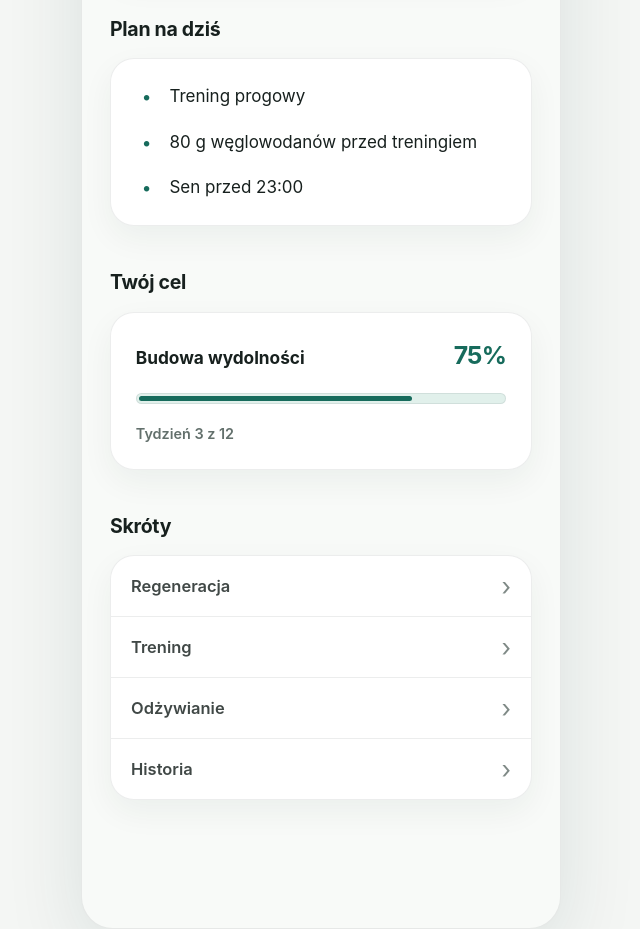
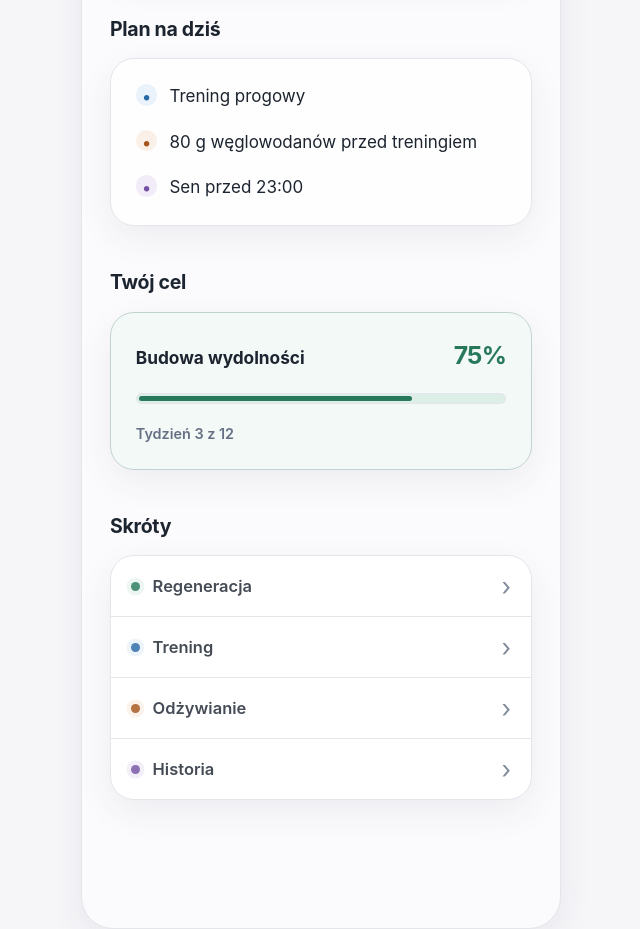
Before and after one commit to tdg4dftypb-coder/athlete-platform, a website built with Vite: page web/AthleteWeb/index.html in a window 1280 px wide. Shown: the part 1460-2389 px from the top of the page, without its empty margins (319-959 px from the left). Built offline with nearby package versions, Linux system fonts and the light colour scheme.

Commit message:
Align Morning Briefing visual system

```diff
--- a/web/AthleteWeb/src/features/morning-briefing/morning-briefing-view.ts
+++ b/web/AthleteWeb/src/features/morning-briefing/morning-briefing-view.ts
@@ -176,6 +176,7 @@ function createHero(model: MorningBriefingPresentation): HTMLElement {
 
 function createDecision(model: MorningBriefingPresentation): HTMLElement {
   const section = createSection("Dzisiejsza decyzja", "today-decision");
+  section.classList.add("briefing-section--training");
   const card = createCard("decision-card");
 
   const title = document.createElement("p");
@@ -198,6 +199,7 @@ function createListSection(
   variant: "check" | "change" | "plan",
 ): HTMLElement {
   const section = createSection(title, id);
+  section.classList.add(`briefing-section--${id}`);
   const card = createCard();
   card.append(createTextList(items, variant));
   section.append(card);
@@ -206,6 +208,7 @@ function createListSection(
 
 function createGoal(model: MorningBriefingPresentation): HTMLElement {
   const section = createSection("Twój cel", "your-goal");
+  section.classList.add("briefing-section--recovery");
   const card = createCard("goal-card");
 
   const heading = document.createElement("div");
--- a/web/AthleteWeb/src/styles/main.css
+++ b/web/AthleteWeb/src/styles/main.css
@@ -16,7 +16,7 @@ body {
 }
 
 button:focus-visible {
-  outline: 0.2rem solid var(--color-accent);
+  outline: 0.2rem solid var(--accent-recovery);
   outline-offset: 0.2rem;
 }
 
@@ -53,11 +53,12 @@ button:focus-visible {
 .state-card {
   display: grid;
   gap: 1rem;
-  border-color: color-mix(in srgb, var(--color-accent) 18%, var(--color-border));
+  border-color: color-mix(in srgb, var(--accent-attention) 20%, var(--border));
+  background: color-mix(in srgb, var(--surface-attention) 42%, var(--surface));
 }
 
 .state-card h2 {
-  color: var(--color-accent);
+  color: var(--accent-attention);
 }
 
 .state-message {
@@ -97,8 +98,8 @@ button:focus-visible {
   padding: 0.7rem 1rem;
   border: 0;
   border-radius: 0.85rem;
-  background: var(--color-accent);
-  color: var(--color-shell);
+  background: var(--accent-recovery);
+  color: var(--surface);
   font-weight: 680;
 }
 
@@ -129,7 +130,7 @@ button:focus-visible {
   display: block;
   width: 45%;
   height: 100%;
-  background: linear-gradient(90deg, transparent, var(--color-accent-soft), transparent);
+  background: linear-gradient(90deg, transparent, var(--surface-sleep), transparent);
   content: "";
   animation: skeleton-shift 1.6s ease-in-out infinite;
 }
@@ -143,7 +144,7 @@ button:focus-visible {
 
 .skeleton-block--hero {
   height: 20rem;
-  background: var(--color-hero);
+  background: linear-gradient(145deg, var(--hero-gradient-start), var(--hero-gradient-end));
 }
 
 .skeleton-block--card {
@@ -187,8 +188,9 @@ h1 strong {
   padding: clamp(1.45rem, 6vw, 1.8rem);
   border: 1px solid var(--color-border);
   border-radius: var(--radius-card);
-  background: var(--color-hero);
+  background: linear-gradient(145deg, var(--hero-gradient-start), var(--hero-gradient-end));
   color: var(--color-hero-text);
+  box-shadow: var(--shadow-card);
 }
 
 .coach-message {
@@ -220,7 +222,7 @@ h2 {
   padding: 1.55rem;
   border: 1px solid var(--color-border);
   border-radius: var(--radius-card);
-  background: var(--color-surface);
+  background: var(--color-surface-elevated);
   box-shadow: var(--shadow-card);
 }
 
@@ -230,7 +232,7 @@ h2 {
 }
 
 .decision-title {
-  color: var(--color-accent);
+  color: var(--accent-training);
   font-size: 1.65rem;
   font-weight: 740;
   letter-spacing: -0.025em;
@@ -240,6 +242,11 @@ h2 {
   color: var(--color-muted);
   font-size: 1rem;
   font-weight: 590;
+}
+
+.briefing-section--training .card {
+  border-color: color-mix(in srgb, var(--accent-training) 18%, var(--border));
+  background: color-mix(in srgb, var(--surface-training) 62%, var(--surface));
 }
 
 .text-list {
@@ -260,20 +267,47 @@ h2 {
   height: 1.35rem;
   place-items: center;
   border-radius: 50%;
-  background: var(--color-accent-soft);
-  color: var(--color-accent);
+  background: var(--surface-neutral);
+  color: var(--accent-neutral);
   font-size: 0.78rem;
   font-weight: 800;
 }
 
 .text-list--plan .list-marker {
-  background: transparent;
+  background: var(--surface-neutral);
   font-size: 1.1rem;
+}
+
+.briefing-section--plan-reasons .text-list li:nth-child(1) .list-marker,
+.briefing-section--daily-changes .text-list li:nth-child(1) .list-marker {
+  background: var(--surface-recovery);
+  color: var(--accent-recovery);
+}
+
+.briefing-section--plan-reasons .text-list li:nth-child(2) .list-marker,
+.briefing-section--daily-changes .text-list li:nth-child(2) .list-marker,
+.briefing-section--today-plan .text-list li:nth-child(3) .list-marker {
+  background: var(--surface-sleep);
+  color: var(--accent-sleep);
+}
+
+.briefing-section--plan-reasons .text-list li:nth-child(3) .list-marker,
+.briefing-section--daily-changes .text-list li:nth-child(3) .list-marker,
+.briefing-section--today-plan .text-list li:nth-child(2) .list-marker {
+  background: var(--surface-attention);
+  color: var(--accent-attention);
+}
+
+.briefing-section--today-plan .text-list li:nth-child(1) .list-marker {
+  background: var(--surface-training);
+  color: var(--accent-training);
 }
 
 .goal-card {
   display: grid;
   gap: 1.15rem;
+  border-color: color-mix(in srgb, var(--accent-recovery) 18%, var(--border));
+  background: color-mix(in srgb, var(--surface-recovery) 58%, var(--surface));
 }
 
 .goal-heading {
@@ -290,7 +324,7 @@ h2 {
 }
 
 .goal-heading strong {
-  color: var(--color-accent);
+  color: var(--accent-recovery);
   font-size: 1.55rem;
   letter-spacing: -0.03em;
 }
@@ -301,7 +335,7 @@ h2 {
   overflow: hidden;
   border: 1px solid var(--color-border);
   border-radius: 999px;
-  background: var(--color-accent-soft);
+  background: var(--progress-track);
 }
 
 .progress-track span {
@@ -309,7 +343,7 @@ h2 {
   width: var(--goal-progress);
   height: 100%;
   border-radius: inherit;
-  background: var(--color-accent);
+  background: var(--accent-recovery);
   transform-origin: left;
   animation: reveal-progress 700ms 220ms ease-out both;
 }
@@ -347,6 +381,41 @@ h2 {
   text-align: left;
 }
 
+.shortcut-list button::before {
+  width: 0.55rem;
+  height: 0.55rem;
+  flex: 0 0 auto;
+  margin-right: 0.8rem;
+  border-radius: 50%;
+  background: var(--shortcut-accent, var(--accent-neutral));
+  box-shadow: 0 0 0 0.28rem var(--shortcut-surface, var(--surface-neutral));
+  content: "";
+}
+
+.shortcut-list button > :first-child {
+  margin-right: auto;
+}
+
+.shortcut-list [data-shortcut="recovery"] {
+  --shortcut-accent: var(--accent-recovery);
+  --shortcut-surface: var(--surface-recovery);
+}
+
+.shortcut-list [data-shortcut="training"] {
+  --shortcut-accent: var(--accent-training);
+  --shortcut-surface: var(--surface-training);
+}
+
+.shortcut-list [data-shortcut="nutrition"] {
+  --shortcut-accent: var(--accent-attention);
+  --shortcut-surface: var(--surface-attention);
+}
+
+.shortcut-list [data-shortcut="history"] {
+  --shortcut-accent: var(--accent-sleep);
+  --shortcut-surface: var(--surface-sleep);
+}
+
 .shortcut-list button:disabled {
   cursor: default;
   opacity: 0.82;
@@ -369,7 +438,7 @@ h2 {
   width: 100%;
   padding: 0.45rem max(0.75rem, env(safe-area-inset-left)) max(0.45rem, env(safe-area-inset-bottom));
   border-top: 1px solid var(--color-border);
-  background: color-mix(in srgb, var(--color-shell) 92%, transparent);
+  background: var(--surface-navigation);
   backdrop-filter: blur(18px);
 }
 
@@ -393,7 +462,7 @@ h2 {
 }
 
 .bottom-navigation .is-active {
-  color: var(--color-accent);
+  color: var(--accent-recovery);
 }
 
 .nav-marker {
@@ -448,7 +517,7 @@ h2 {
     overflow: clip;
     border: 1px solid var(--color-border);
     border-radius: 2rem;
-    box-shadow: 0 24px 80px rgba(22, 58, 54, 0.11);
+    box-shadow: var(--shadow);
   }
 }
 
--- a/web/AthleteWeb/src/theme/tokens.css
+++ b/web/AthleteWeb/src/theme/tokens.css
@@ -1,15 +1,40 @@
 :root {
-  --color-page: #f4f6f4;
-  --color-shell: #f8faf8;
-  --color-surface: #ffffff;
-  --color-text: #17201e;
-  --color-muted: #63706c;
-  --color-border: rgba(23, 32, 30, 0.08);
-  --color-accent: #176b5c;
-  --color-accent-soft: #e1f0eb;
-  --color-hero: #e8f1ed;
-  --color-hero-text: #19312c;
-  --shadow-card: 0 12px 32px rgba(26, 48, 42, 0.055);
+  color-scheme: light dark;
+
+  --background: #f6f5f8;
+  --surface: #ffffff;
+  --surface-elevated: #fffefe;
+  --border: #e4e5eb;
+  --text-primary: #1c2430;
+  --text-secondary: #667085;
+  --accent-recovery: #28795c;
+  --accent-training: #2869a8;
+  --accent-sleep: #7551a4;
+  --accent-attention: #a5541b;
+  --accent-neutral: #526071;
+  --hero-gradient-start: #f0eafb;
+  --hero-gradient-end: #fff0e8;
+  --shadow: 0 12px 34px rgba(63, 57, 82, 0.07);
+  --progress-track: #dceee5;
+
+  --surface-recovery: #eaf5ef;
+  --surface-training: #eaf3fb;
+  --surface-sleep: #f1ecf8;
+  --surface-attention: #fbf0e7;
+  --surface-neutral: #f1f3f6;
+  --surface-navigation: rgba(255, 254, 254, 0.9);
+
+  --color-page: var(--background);
+  --color-shell: #fbfafc;
+  --color-surface: var(--surface);
+  --color-surface-elevated: var(--surface-elevated);
+  --color-text: var(--text-primary);
+  --color-muted: var(--text-secondary);
+  --color-border: var(--border);
+  --color-accent: var(--accent-recovery);
+  --color-accent-soft: var(--surface-recovery);
+  --color-hero-text: var(--text-primary);
+  --shadow-card: var(--shadow);
   --radius-card: 1.5rem;
   --space-page: clamp(1.25rem, 5vw, 1.75rem);
   --font-sans: -apple-system, BlinkMacSystemFont, "SF Pro Text", "Segoe UI", sans-serif;
@@ -17,16 +42,29 @@
 
 @media (prefers-color-scheme: dark) {
   :root {
-    --color-page: #0b0e0d;
-    --color-shell: #101513;
-    --color-surface: #181e1c;
-    --color-text: #eef4f1;
-    --color-muted: #9ba8a4;
-    --color-border: rgba(238, 244, 241, 0.08);
-    --color-accent: #6fc7b1;
-    --color-accent-soft: #173a32;
-    --color-hero: #152824;
-    --color-hero-text: #e8f3ef;
-    --shadow-card: 0 12px 32px rgba(0, 0, 0, 0.16);
+    --background: #14151a;
+    --surface: #22242b;
+    --surface-elevated: #282a32;
+    --border: #3b3d47;
+    --text-primary: #f2f3f6;
+    --text-secondary: #aeb4c0;
+    --accent-recovery: #75b99e;
+    --accent-training: #7aade0;
+    --accent-sleep: #b39ad4;
+    --accent-attention: #d29a70;
+    --accent-neutral: #aeb4c0;
+    --hero-gradient-start: #2c2738;
+    --hero-gradient-end: #342a27;
+    --shadow: 0 14px 38px rgba(0, 0, 0, 0.2);
+    --progress-track: #304b40;
+
+    --surface-recovery: #22372f;
+    --surface-training: #222f3d;
+    --surface-sleep: #302a3b;
+    --surface-attention: #3a2d25;
+    --surface-neutral: #2b2d35;
+    --surface-navigation: rgba(34, 36, 43, 0.9);
+
+    --color-shell: #1a1b21;
   }
 }
```
Also changed, not shown: docs/engineering/07-roadmap.md (+7 -0 lines), web/AthleteWeb/README.md.
